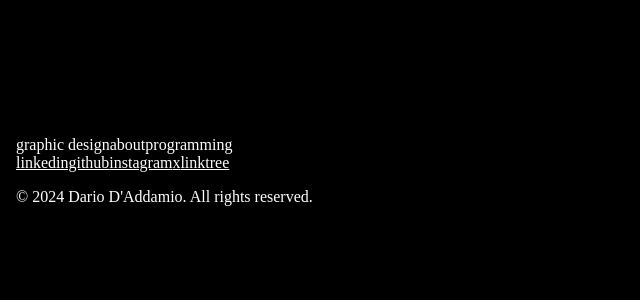
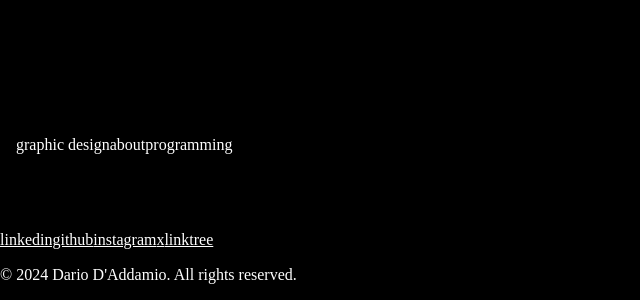
Before and after one commit to dariodaddamio/personal-website, an Angular app: page /home in a window 1280 px wide. Shown: the part 500-800 px from the top of the page, without its empty margins (0-640 px from the left). Built offline with nearby package versions, Linux system fonts and the light colour scheme.

Commit message:
fxd GD footer from prv commit

```diff
--- a/src/app/about/about.component.css
+++ b/src/app/about/about.component.css
@@ -21,3 +21,21 @@ a:hover {
     justify-self: center;
     /* Right column items aligned to the right */
 }
+
+.fixed-bottom {
+    position: fixed;
+    bottom: 0;
+    left: 0;
+    right: 0;
+    bottom: 51px;
+ }
+
+ .fixed-copyright {
+    position: fixed;
+    bottom: 0;
+    left: 0;
+    right: 0;
+    margin: 0;
+    width: 100%;
+    max-width: 100%;
+ }
--- a/src/app/app.component.css
+++ b/src/app/app.component.css
@@ -94,21 +94,3 @@ ul, ol {
     padding-right: 3vw;
     justify-self: end;
 }
-
-.fixed-bottom {
-    position: fixed;
-    bottom: 0;
-    left: 0;
-    right: 0;
-    bottom: 51px;
- }
-
- .fixed-copyright {
-    position: fixed;
-    bottom: 0;
-    left: 0;
-    right: 0;
-    margin: 0;
-    width: 100%;
-    max-width: 100%;
- }
--- a/src/app/home-page/home-page.component.css
+++ b/src/app/home-page/home-page.component.css
@@ -8,3 +8,21 @@ html, body {
 body {
     overflow: hidden;
 }
+
+.fixed-bottom {
+    position: fixed;
+    bottom: 0;
+    left: 0;
+    right: 0;
+    bottom: 51px;
+ }
+
+ .fixed-copyright {
+    position: fixed;
+    bottom: 0;
+    left: 0;
+    right: 0;
+    margin: 0;
+    width: 100%;
+    max-width: 100%;
+ }
```
